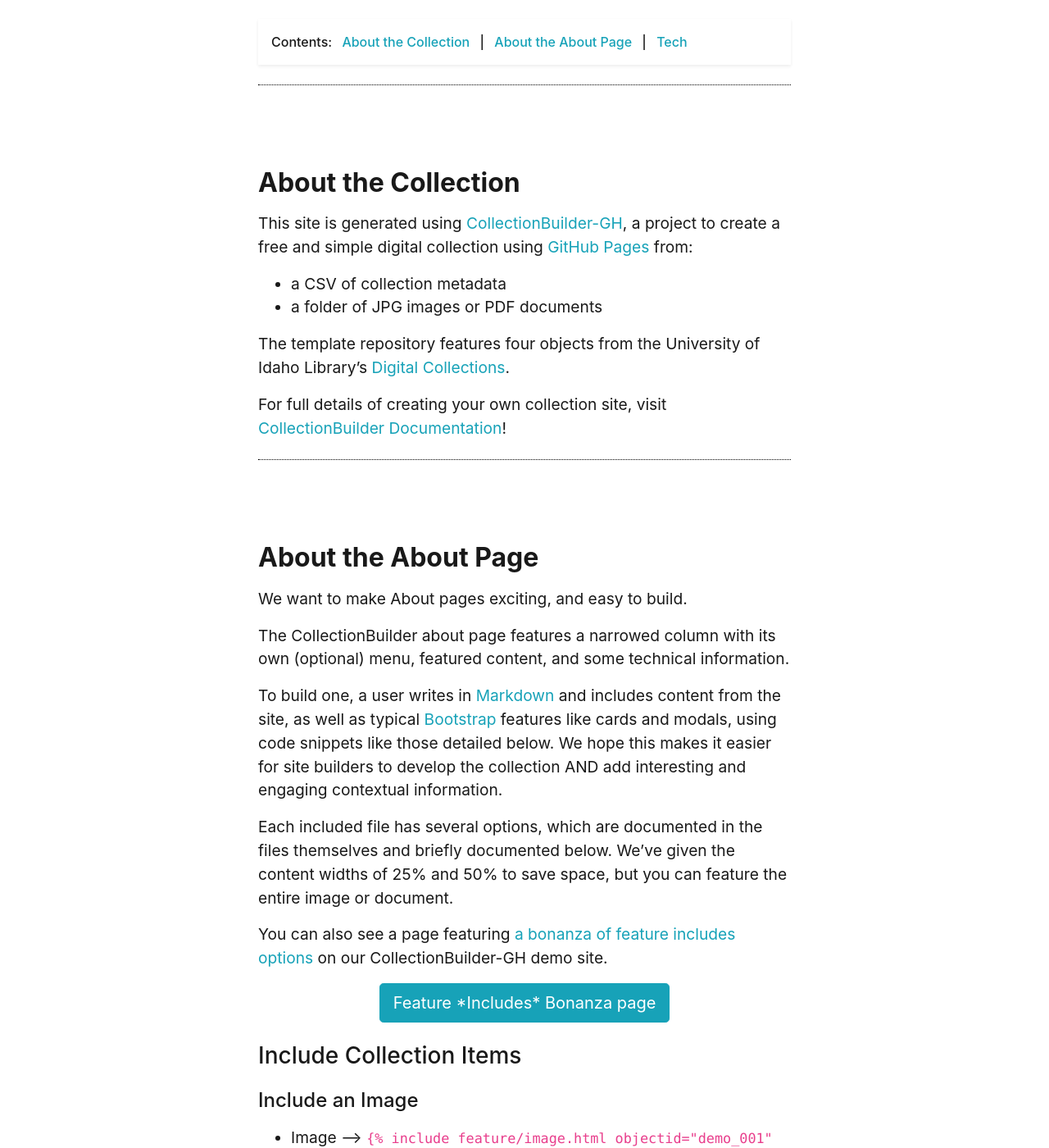
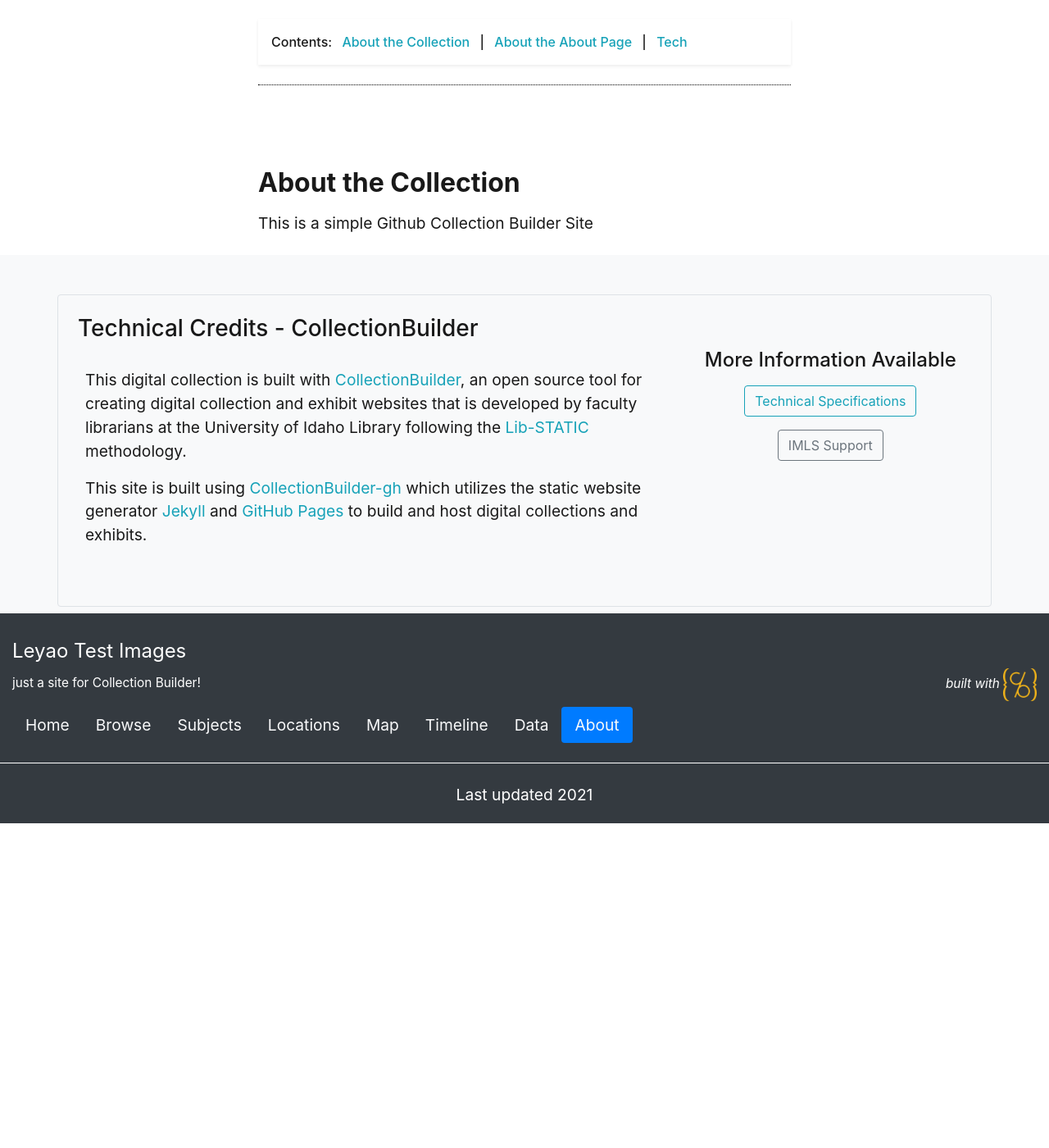
Before and after one commit to LeyaoC/Leyao-Collection, a Jekyll site: the page built from pages/about.md, in a window 1280 px wide and 1400 px high, scrolled down 469 px. Shown: the whole window at 82% size. Built offline with Jekyll 4.4.1, drawn with Linux system fonts in a browser that asks for light colours; after the commit the page ends 1473 px from its top, so only the background shows below that; some of the changed text lies outside the part shown.

Commit message:
Update about.md

```diff
--- a/pages/about.md
+++ b/pages/about.md
@@ -14,14 +14,4 @@
 
 ## About the Collection
 
-This site is generated using [CollectionBuilder-GH](https://collectionbuilding.github.io/gh/), a project to create a free and simple digital collection using [GitHub Pages](https://pages.github.com/) from:
-
-- a CSV of collection metadata
-- a folder of JPG images or PDF documents
-
-The template repository features four objects from the University of Idaho Library's [Digital Collections](https://www.lib.uidaho.edu/digital).
-
-For full details of creating your own collection site, visit [CollectionBuilder Documentation](https://collectionbuilder.github.io/cb-docs/)!
-
-<!-- IMPORTANT!!! DELETE this comment and the include below when you are finished editing this page for your collection. The include below introduces about page features. They will show up on your collection's about page until you delete it.  -->
-{% include cb/about_the_about.md %}
+This is a simple Github Collection Builder Site
```
